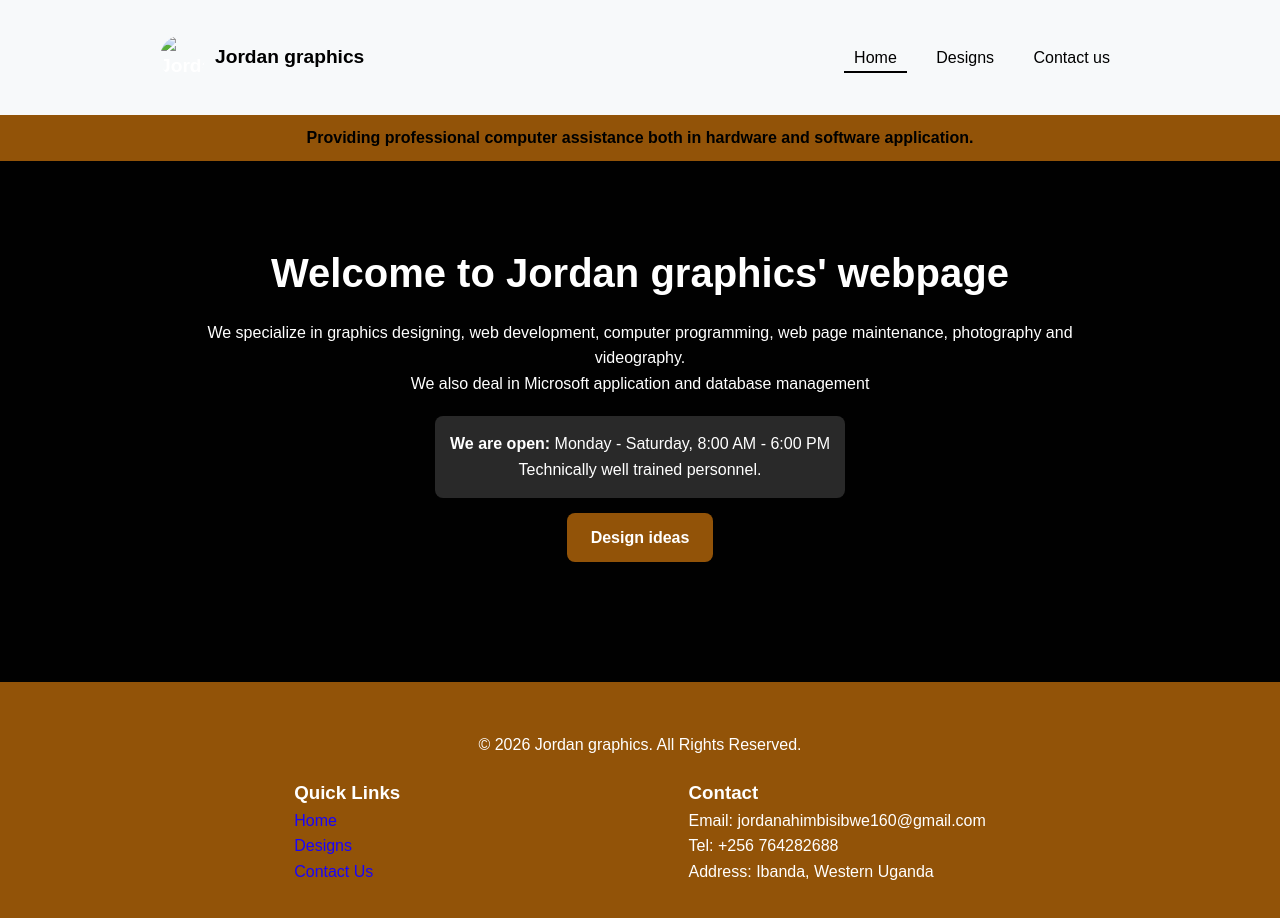
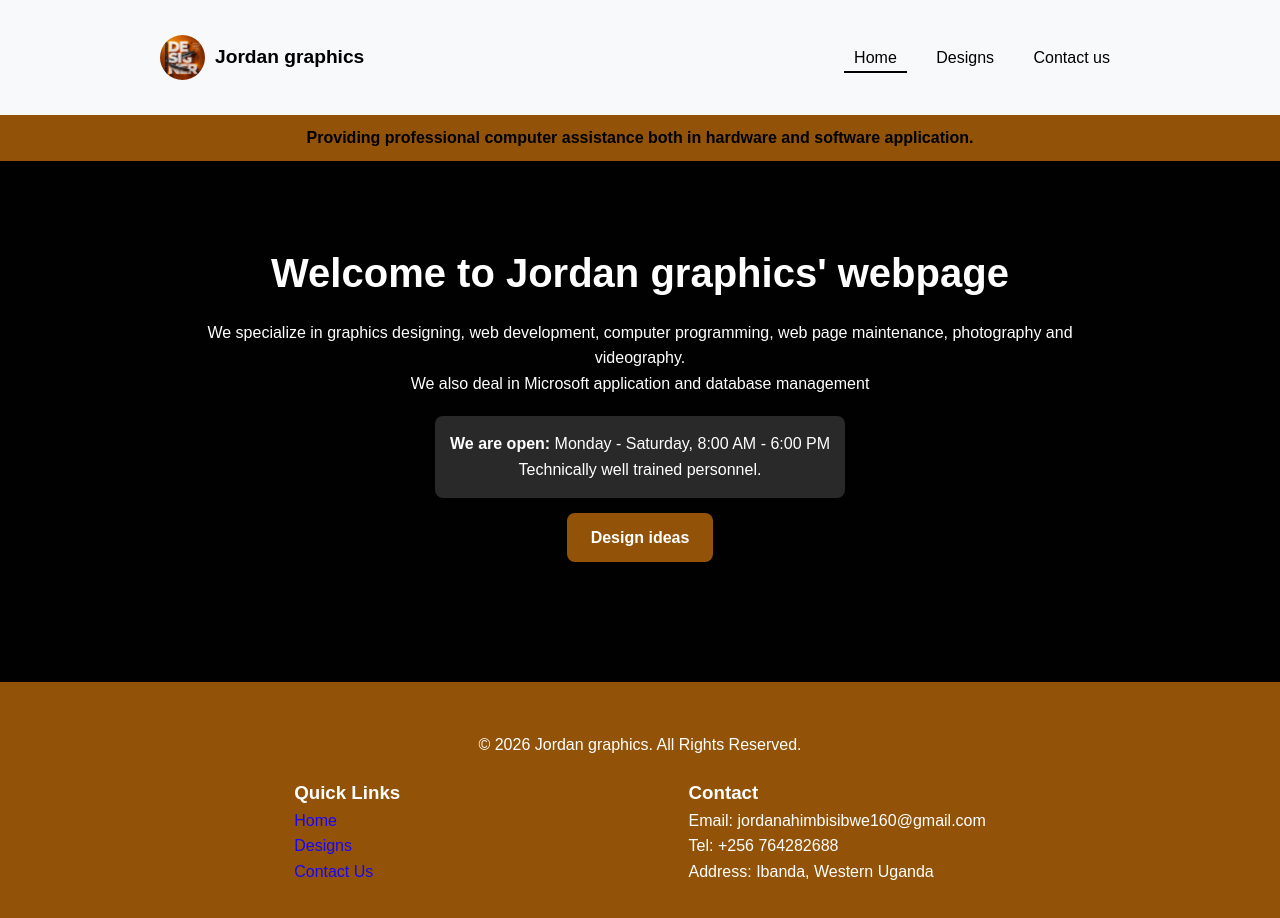
Before and after one commit to jordanahimbisibwe160-sudo/Graphics-, a plain HTML site: page index.html in a window 1280 px wide. Drawn offline with Linux system fonts and the light colour scheme.

Commit message:
Update logo image source in index.html

```diff
--- a/index.html
+++ b/index.html
@@ -11,7 +11,7 @@
   <header>
     <div class="container header-content">
       <div class="logo">
-        <img src="logo.jpg" alt="Jordan graphics logo">
+        <img src="logo (1).jpg" alt="Jordan graphics logo">
         <span style="color: black;">Jordan graphics</span>
       </div>
       <nav class="navbar">
```
